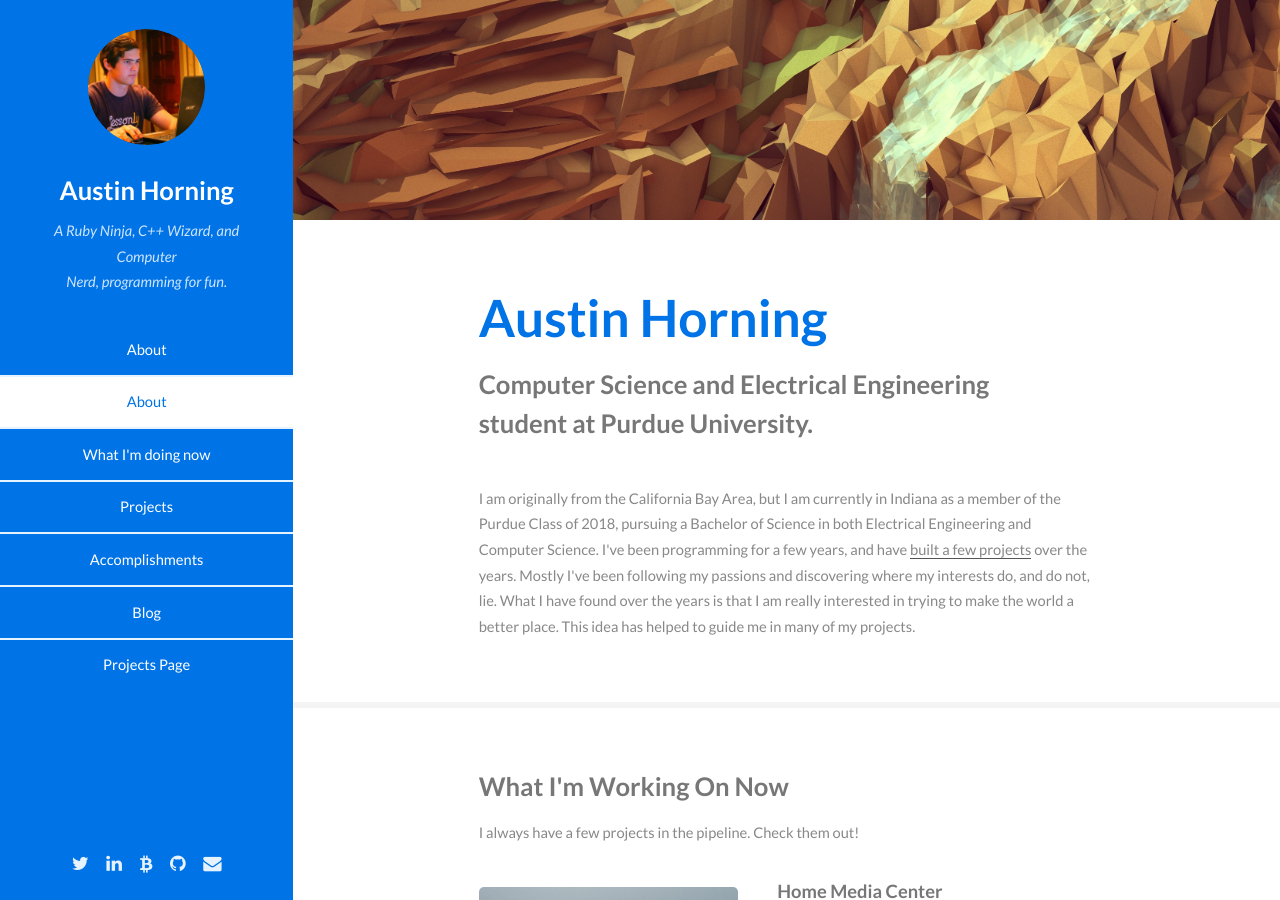
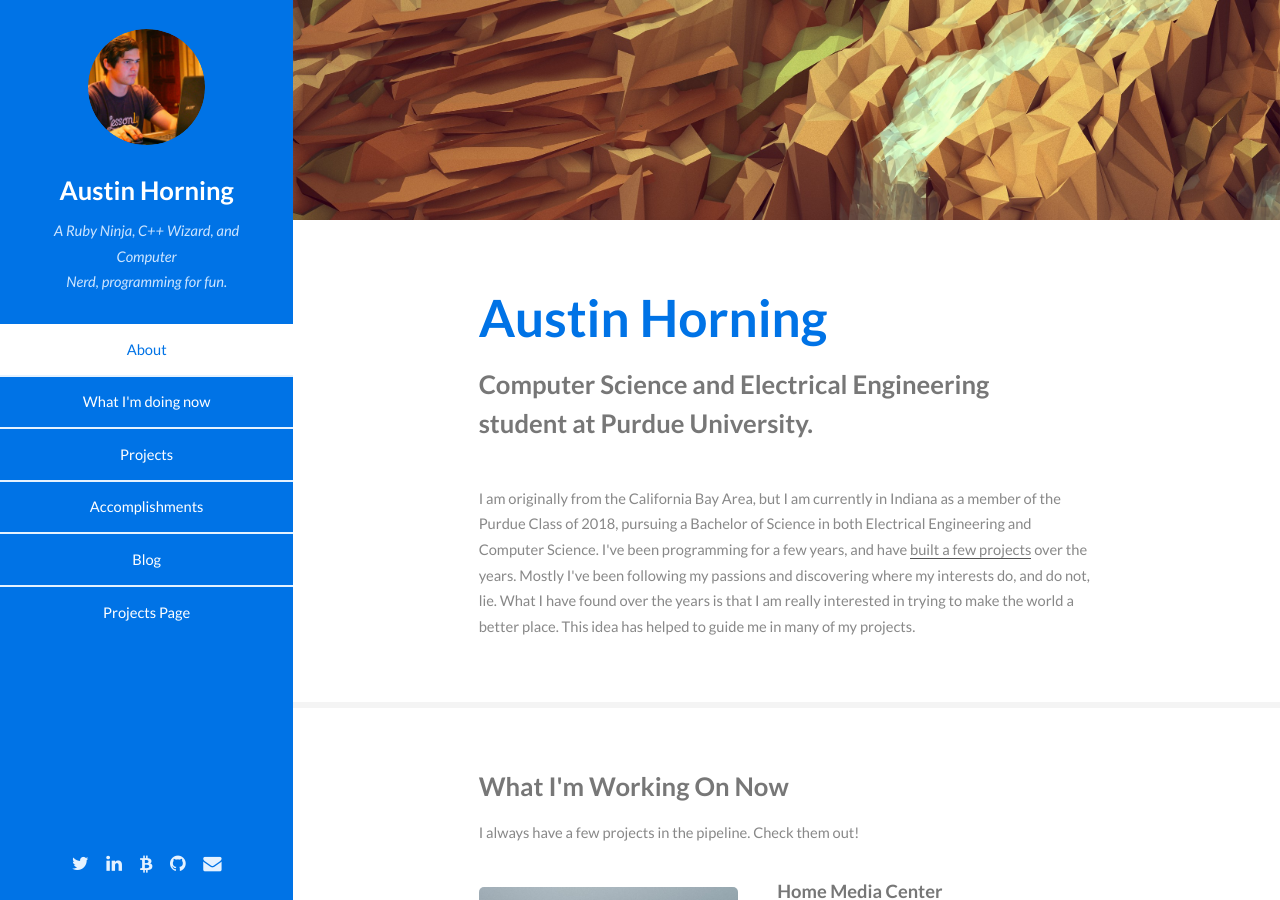
Before and after one commit to TheAustinSeven/theaustinseven.github.io, a Jekyll site: the page built from index.html, in a window 1280 px wide and 900 px high. Built offline with Jekyll 4.4.1, drawn with Linux system fonts in a browser that asks for light colours.

Commit message:
quick fix

```diff
--- a/_layouts/default.html
+++ b/_layouts/default.html
@@ -20,7 +20,7 @@
 				</header>
 				<nav id="nav">
 					<ul>
-            {% if page.url == site.baseurl %}
+            {% if page.url == "/" %}
               <li><a href="#one" class="active">About</a></li>
               <li><a href="#whatnow">What I'm doing now</a></li>
               <li><a href="#projects">Projects</a></li>
@@ -28,10 +28,6 @@
             {% else %}
               <li><a href="/">About</a></li>
             {% endif %}
-						<li><a href="#one" class="active">About</a></li>
-						<li><a href="#whatnow">What I'm doing now</a></li>
-						<li><a href="#projects">Projects</a></li>
-						<li><a href="#accomplishments">Accomplishments</a></li>
 						<li><a href="/blog">Blog</a></li>
             <li><a href="/projects">Projects Page</a></li>
 					</ul>
```
